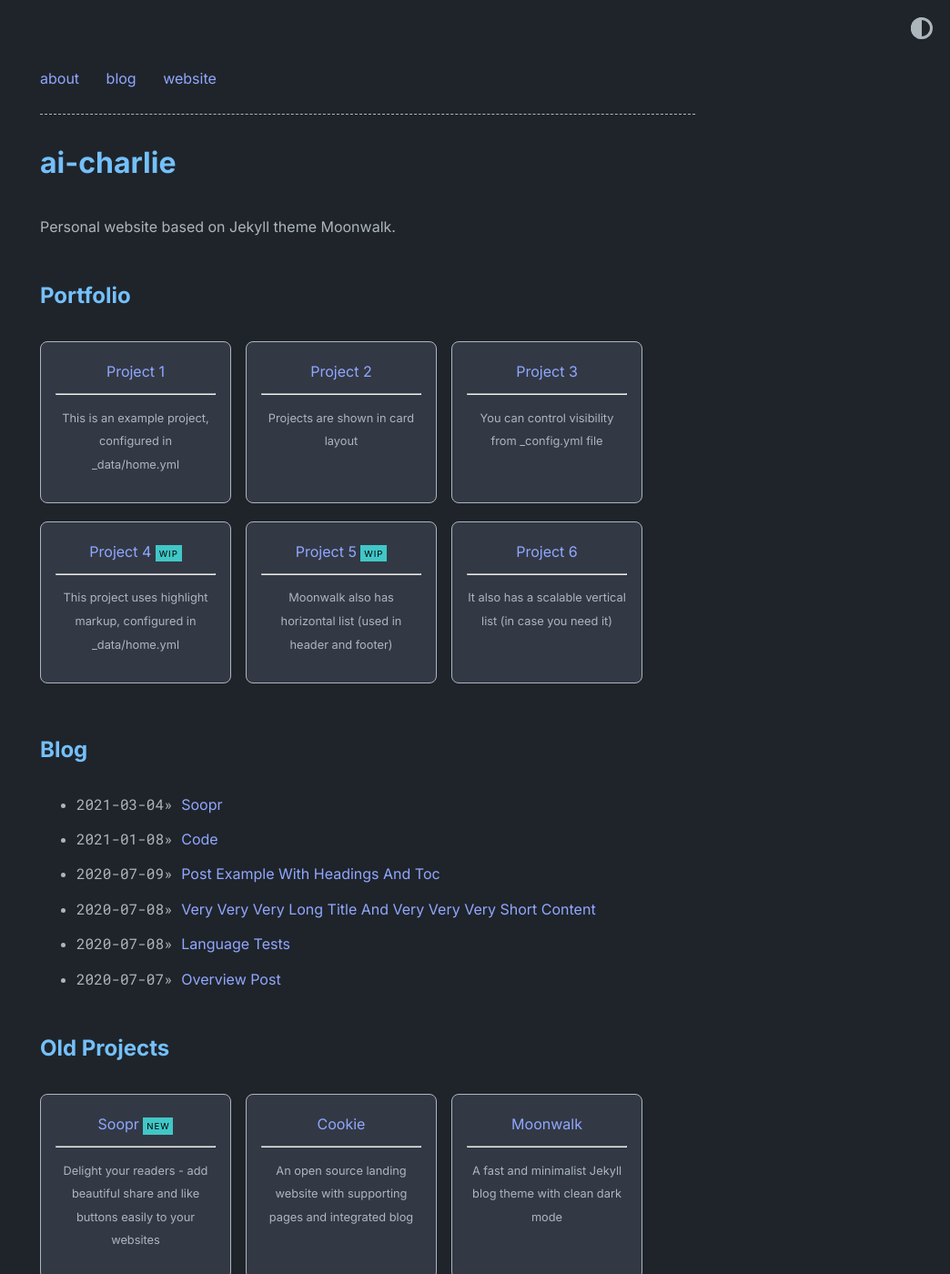
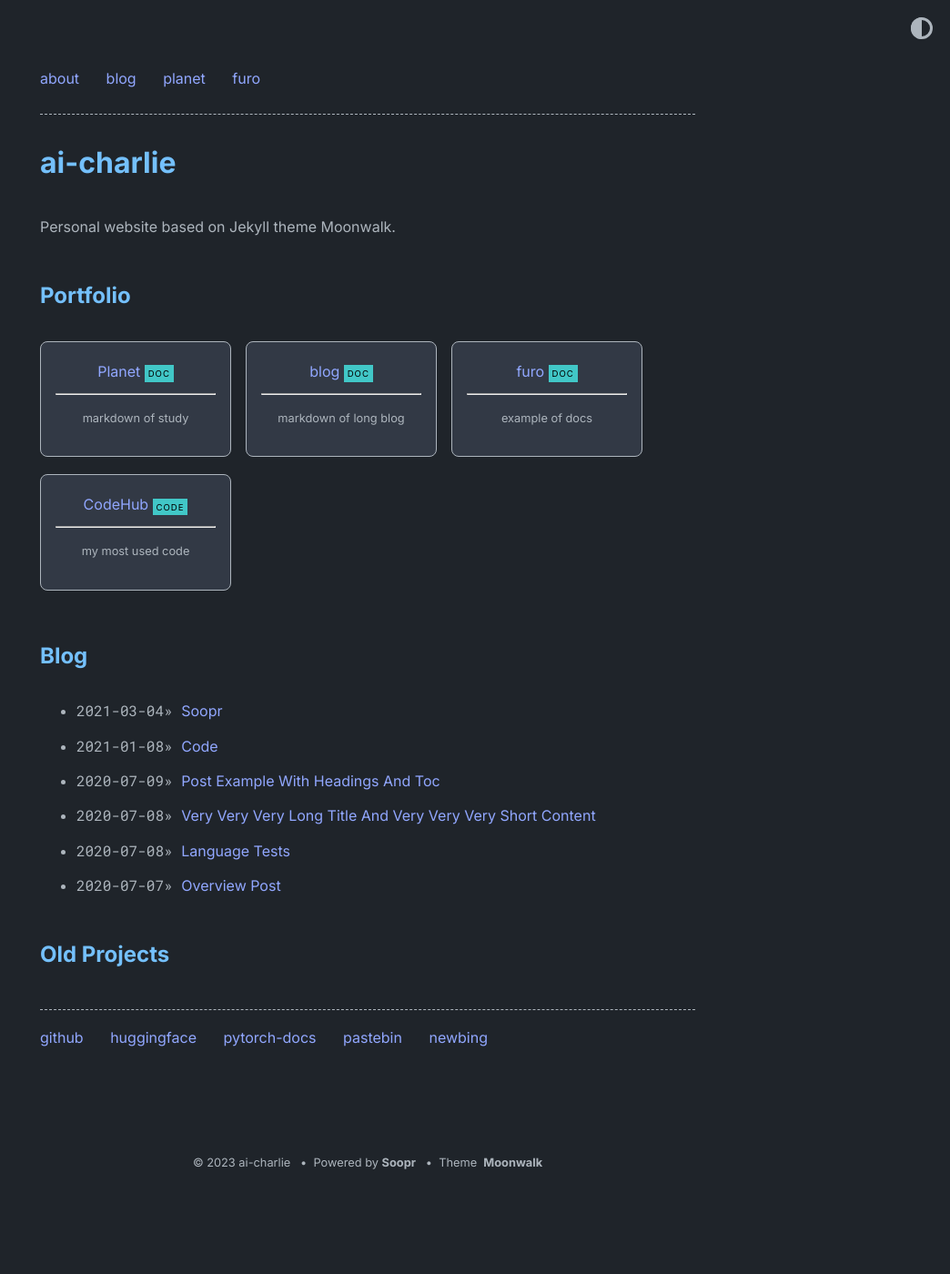
Before and after one commit to ai-charlie/ai-charlie.github.io, a Jekyll site: the page built from index.md, in a window 1280 px wide and 1400 px high. Shown: the whole window at 91% size, without its empty margins (236-1280 px from the left). Built offline with Jekyll 4.4.1, drawn with Linux system fonts in a browser that asks for light colours; some of the changed text lies outside the part shown.

Commit message:
update home.yml

```diff
--- a/_data/home.yml
+++ b/_data/home.yml
@@ -5,66 +5,66 @@ navbar_entries:
   - title: blog
     url: blog
 
-  - title: website
-    url: https://www.abhinav.co
+  - title: planet
+    url: planet
+
+  - title: furo
+    url: furo
+
 
 project_entries:
-  - title: Project 1
-    url: overview-post
-    desc: This is an example project, configured in _data/home.yml
+  - title: Planet
+    url: planet
+    desc: markdown of study
+    highlight: DOC
 
-  - title: Project 2
-    url: overview-post
-    desc: Projects are shown in card layout
+  - title: blog
+    url: blog
+    desc: markdown of long blog
+    highlight: DOC
 
-  - title: Project 3
-    url: overview-post
-    desc: You can control visibility from _config.yml file
 
-  - title: Project 4
-    url: overview-post
-    desc: This project uses highlight markup, configured in _data/home.yml
-    highlight: WIP
+  - title: furo
+    url: furo
+    desc: example of docs
+    highlight: DOC
 
-  - title: Project 5
-    url: overview-post
-    desc: Moonwalk also has horizontal list (used in header and footer)
-    highlight: WIP
 
-  - title: Project 6
-    url: overview-post
-    desc: It also has a scalable vertical list (in case you need it)
+  - title: CodeHub
+    url: codehub
+    desc: my most used code
+    highlight: CODE
 
-old_project_entries:
-  - title: Soopr
-    url: https://www.soopr.co
-    desc: Delight your readers - add beautiful share and like buttons easily to your websites
-    highlight: NEW
 
-  - title: Cookie
-    url: https://github.com/abhinavs/cookie
-    desc: An open source landing website with supporting pages and integrated blog
-
-  - title: Moonwalk
+useful_project_entries:
+  - title: abhinavs/moonwalk
     url: https://github.com/abhinavs/moonwalk
     desc: A fast and minimalist Jekyll blog theme with clean dark mode
 
-  - title: Humangous
-    url: https://www.humangous.co
-    desc: The better people know you, the better they collaborate
+  - title: papers-we-love/papers-we-love
+    url: https://github.com/papers-we-love/papers-we-love
+    desc: Papers We Love (PWL) is a community built around reading, discussing and learning more about academic computer science papers. This repository serves as a directory of some of the best papers the community can find, bringing together documents scattered across the web. You can also visit the Papers We Love site for more info.
+
+  - title: THUDM/ChatGLM-6B
+    url: https://github.com/THUDM/ChatGLM-6B
+    desc: ChatGLM-6B 是一个开源的、支持中英双语的对话语言模型，基于 General Language Model (GLM) 架构，具有 62 亿参数。结合模型量化技术，用户可以在消费级的显卡上进行本地部署（INT4 量化级别下最低只需 6GB 显存）。 ChatGLM-6B 使用了和 ChatGPT 相似的技术，针对中文问答和对话进行了优化。经过约 1T 标识符的中英双语训练，辅以监督微调、反馈自助、人类反馈强化学习等技术的加持，62 亿参数的 ChatGLM-6B 已经能生成相当符合人类偏好的回答，更多信息请参考我们的博客。
+
 
 footer_entries:
-  - title: abhinav's homepage
-    url: https://www.abhinav.co
+  - title: github
+    url: https://github.com/ai-charlie
 
-  - title: twitter
-    url: https://twitter.com/abhinav
+  - title: huggingface
+    url: huggingface.co/cotcode
 
-  - title: github
-    url: https://github.com/abhinavs
+  - title: pytorch-docs
+    url: https://pytorch.org/docs/stable/index.html
 
-  - title: feed
-    url: feed.xml
+  - title: pastebin
+    url: https://pastebin.com/
+
+  - title: newbing
+    url: www.bing.com
 
 misc_entries:
   - title: this is an example vertical list
```
